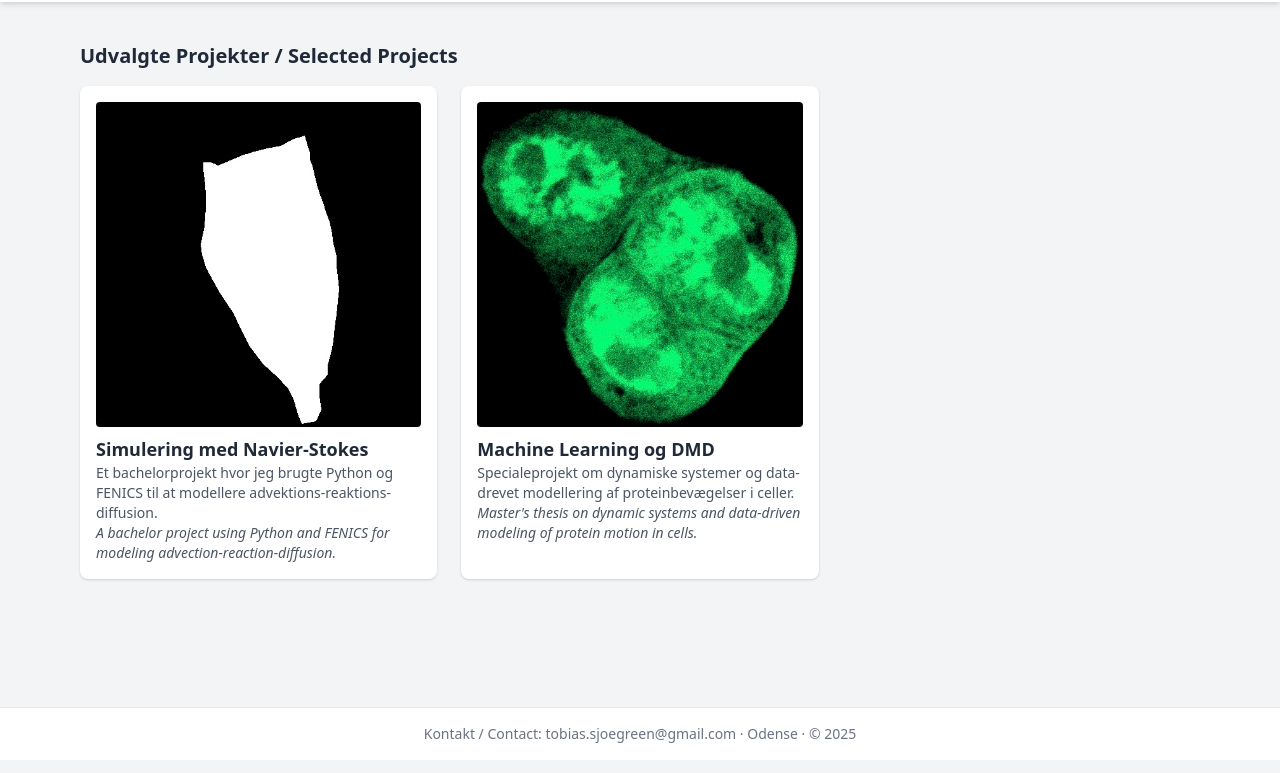
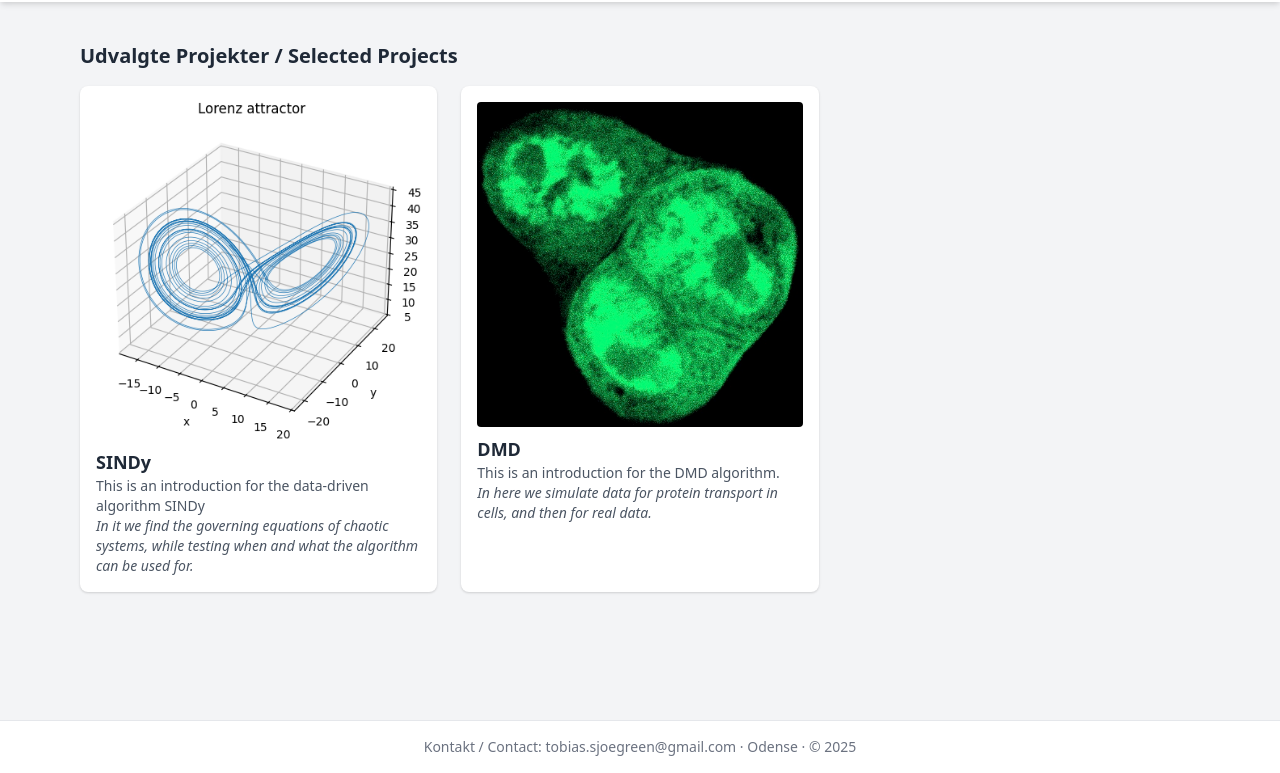
Before and after one commit to Rafierra/tobias-ml-projecs, a plain HTML site: page index.html in a window 1280 px wide. Shown: the part 126-899 px from the top of the page. Drawn offline with nearby package versions, Linux system fonts and the light colour scheme.

Commit message:
Update index.html

```diff
--- a/index.html
+++ b/index.html
@@ -29,21 +29,21 @@
 
         <!-- Projekt 1 -->
         <a href="projekter/projekt1.html" class="bg-white p-4 shadow hover:shadow-lg rounded-lg transition">
-          <img src="assets/projekt1.jpg" alt="Projekt 1" class="rounded mb-2">
-          <h3 class="font-semibold text-lg">Simulering med Navier-Stokes</h3>
+          <img src="assets/Lorenz_10000.png" alt="Projekt 1" class="rounded mb-2">
+          <h3 class="font-semibold text-lg">SINDy</h3>
           <p class="text-sm text-gray-600">
-            Et bachelorprojekt hvor jeg brugte Python og FENICS til at modellere advektions-reaktions-diffusion.
-            <br><em>A bachelor project using Python and FENICS for modeling advection-reaction-diffusion.</em>
+            This is an introduction for the data-driven algorithm SINDy
+            <br><em>In it we find the governing equations of chaotic systems, while testing when and what the algorithm can be used for.</em>
           </p>
         </a>
 
         <!-- Projekt 2 -->
         <a href="projekter/projekt2.html" class="bg-white p-4 shadow hover:shadow-lg rounded-lg transition">
           <img src="assets/projekt2.jpg" alt="Projekt 2" class="rounded mb-2">
-          <h3 class="font-semibold text-lg">Machine Learning og DMD</h3>
+          <h3 class="font-semibold text-lg">DMD</h3>
           <p class="text-sm text-gray-600">
-            Specialeprojekt om dynamiske systemer og data-drevet modellering af proteinbevægelser i celler.
-            <br><em>Master's thesis on dynamic systems and data-driven modeling of protein motion in cells.</em>
+            This is an introduction for the DMD algorithm.
+            <br><em>In here we simulate data for protein transport in cells, and then for real data. </em>
           </p>
         </a>
 
```
